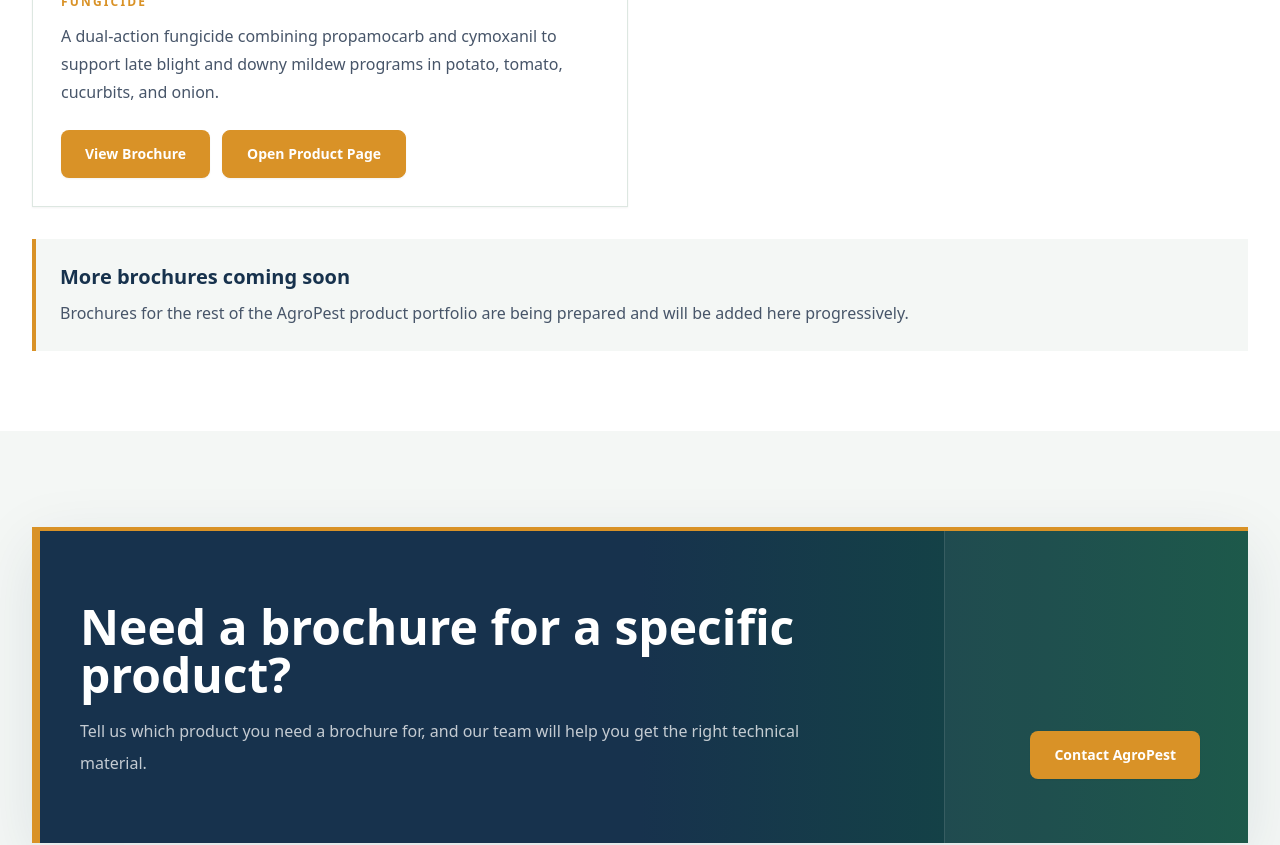
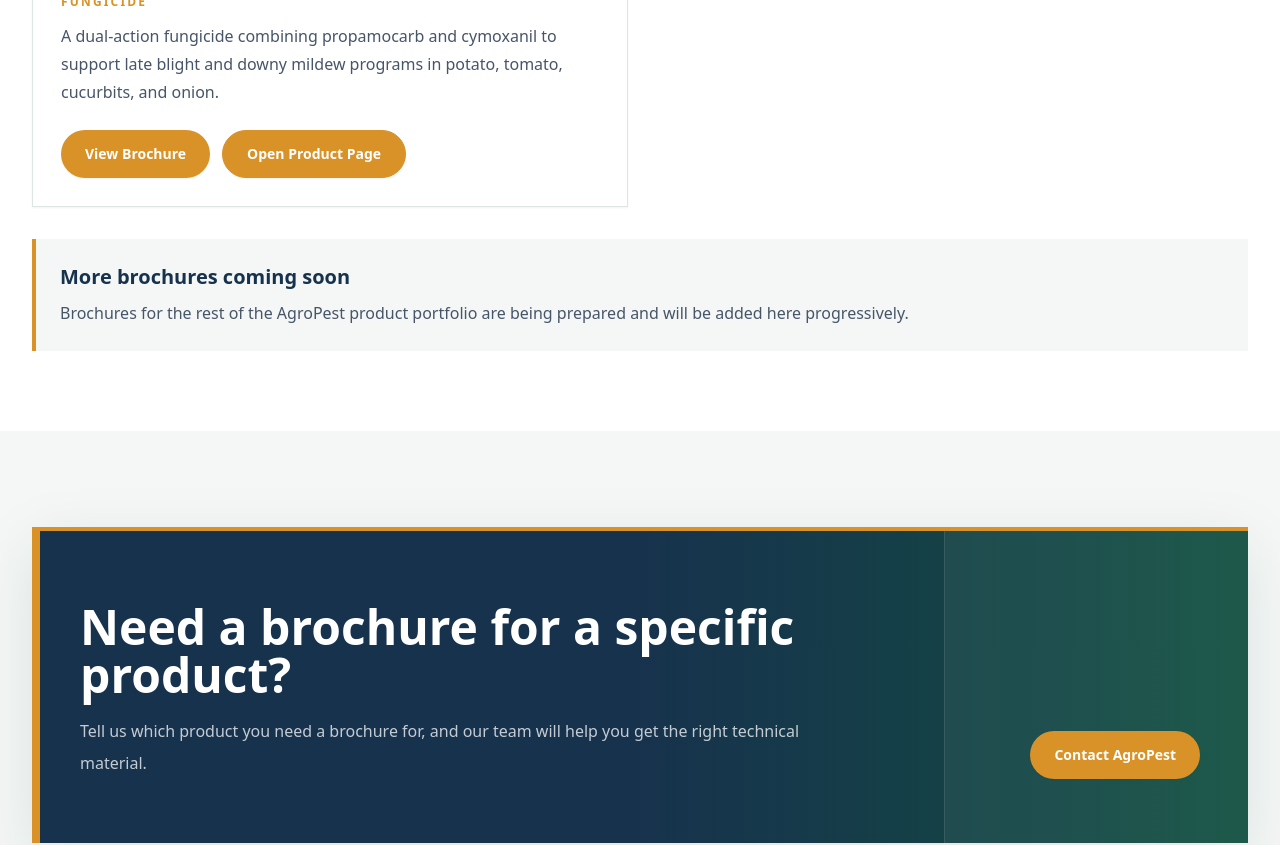
Before and after one commit to hossam3432/agropest_website_v2.00, a Next.js app: page /en/brochures in a window 1280 px wide. Shown: the part 880-1725 px from the top of the page. Built offline with nearby package versions, Linux system fonts and the light colour scheme; a web font is replaced by a local one.

Commit message:
pill buttons

```diff
--- a/app/globals.css
+++ b/app/globals.css
@@ -59,19 +59,19 @@ a {
   }
 
   .btn-primary {
-    @apply inline-flex min-h-12 items-center justify-center rounded-lg bg-agri-gold px-6 py-3 text-sm font-bold text-white shadow-sm transition duration-300 hover:-translate-y-0.5 hover:bg-agri-orange active:translate-y-0 focus:outline-none focus:ring-2 focus:ring-agri-gold focus:ring-offset-2;
+    @apply inline-flex min-h-12 items-center justify-center rounded-full bg-agri-gold px-6 py-3 text-sm font-bold text-white shadow-sm transition duration-300 hover:-translate-y-0.5 hover:bg-agri-orange active:translate-y-0 focus:outline-none focus:ring-2 focus:ring-agri-gold focus:ring-offset-2;
   }
 
   .btn-accent {
-    @apply inline-flex min-h-12 items-center justify-center rounded-lg bg-agri-gold px-6 py-3 text-sm font-bold text-white shadow-sm transition duration-300 hover:-translate-y-0.5 hover:bg-agri-orange active:translate-y-0 focus:outline-none focus:ring-2 focus:ring-agri-gold focus:ring-offset-2;
+    @apply inline-flex min-h-12 items-center justify-center rounded-full bg-agri-gold px-6 py-3 text-sm font-bold text-white shadow-sm transition duration-300 hover:-translate-y-0.5 hover:bg-agri-orange active:translate-y-0 focus:outline-none focus:ring-2 focus:ring-agri-gold focus:ring-offset-2;
   }
 
   .btn-on-dark {
-    @apply inline-flex min-h-12 items-center justify-center rounded-lg border border-agri-gold bg-agri-gold px-6 py-3 text-sm font-bold text-white shadow-sm transition duration-300 hover:-translate-y-0.5 hover:border-agri-orange hover:bg-agri-orange active:translate-y-0 focus:outline-none focus:ring-2 focus:ring-agri-gold focus:ring-offset-2 focus:ring-offset-agri-blue;
+    @apply inline-flex min-h-12 items-center justify-center rounded-full border border-agri-gold bg-agri-gold px-6 py-3 text-sm font-bold text-white shadow-sm transition duration-300 hover:-translate-y-0.5 hover:border-agri-orange hover:bg-agri-orange active:translate-y-0 focus:outline-none focus:ring-2 focus:ring-agri-gold focus:ring-offset-2 focus:ring-offset-agri-blue;
   }
 
   .btn-secondary {
-    @apply inline-flex min-h-12 items-center justify-center rounded-lg border border-agri-gold bg-agri-gold px-6 py-3 text-sm font-bold text-white shadow-sm transition duration-300 hover:-translate-y-0.5 hover:border-agri-orange hover:bg-agri-orange active:translate-y-0 focus:outline-none focus:ring-2 focus:ring-agri-gold focus:ring-offset-2;
+    @apply inline-flex min-h-12 items-center justify-center rounded-full border border-agri-gold bg-agri-gold px-6 py-3 text-sm font-bold text-white shadow-sm transition duration-300 hover:-translate-y-0.5 hover:border-agri-orange hover:bg-agri-orange active:translate-y-0 focus:outline-none focus:ring-2 focus:ring-agri-gold focus:ring-offset-2;
   }
 
   .card {
--- a/components/HomeHero.tsx
+++ b/components/HomeHero.tsx
@@ -75,7 +75,7 @@ export function HomeHero({ content, locale }: HomeHeroProps) {
             <Link href={localizeHref(locale, hero.primaryCta.href)} className="btn-on-dark">
               {hero.primaryCta.label}
             </Link>
-            <Link href={localizeHref(locale, hero.secondaryCta.href)} className="inline-flex min-h-12 items-center justify-center rounded-lg border border-white/25 bg-white/10 px-6 py-3 text-sm font-bold text-white shadow-sm backdrop-blur transition duration-300 hover:-translate-y-0.5 hover:border-agri-gold hover:bg-white/15 active:translate-y-0 focus:outline-none focus:ring-2 focus:ring-agri-gold focus:ring-offset-2 focus:ring-offset-agri-blue">
+            <Link href={localizeHref(locale, hero.secondaryCta.href)} className="inline-flex min-h-12 items-center justify-center rounded-full border border-white/25 bg-white/10 px-6 py-3 text-sm font-bold text-white shadow-sm backdrop-blur transition duration-300 hover:-translate-y-0.5 hover:border-agri-gold hover:bg-white/15 active:translate-y-0 focus:outline-none focus:ring-2 focus:ring-agri-gold focus:ring-offset-2 focus:ring-offset-agri-blue">
               {hero.secondaryCta.label}
             </Link>
           </div>
```
